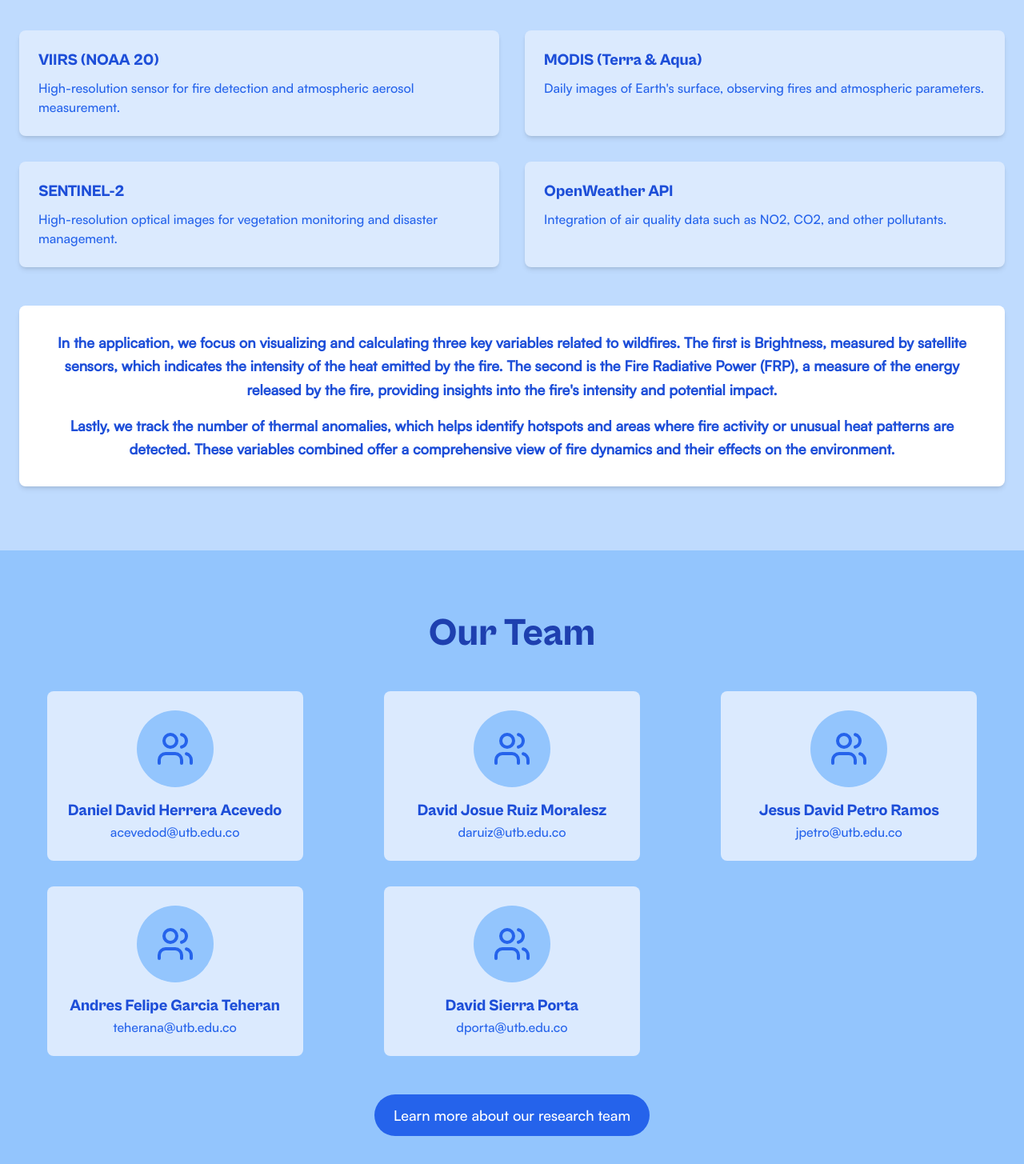
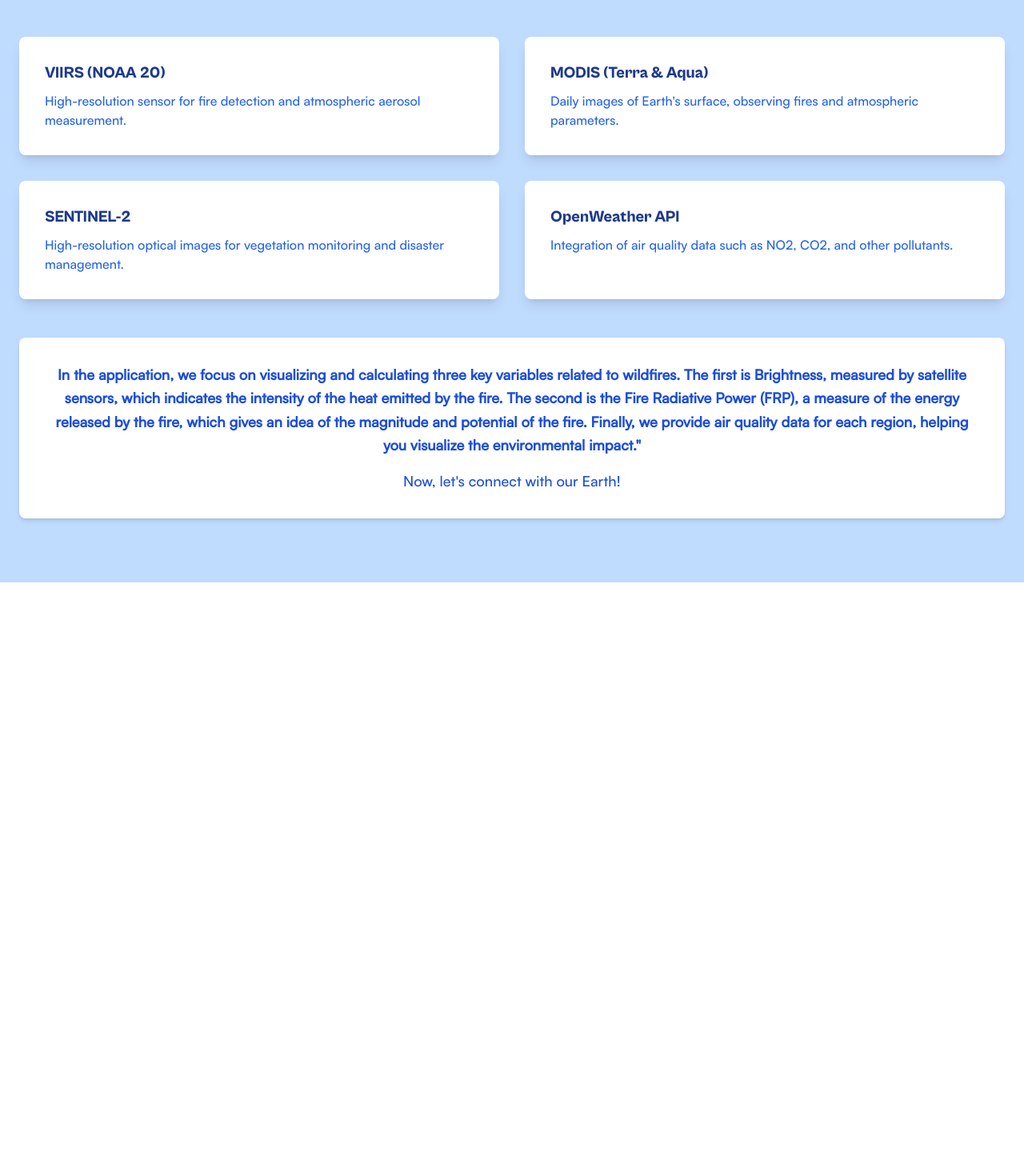
Before and after one commit to TheSkyLabTeam/Terra, a Next.js app: page / in a window 1280 px wide. Shown: the part 2018-3473 px from the top of the page at 80% size. After the commit the page ends 2746 px from the top, so only its background shows below. Built offline with nearby package versions, Linux system fonts and the light colour scheme.

Commit message:
first version patch

```diff
--- a/app/(app)/global/page.jsx
+++ b/app/(app)/global/page.jsx
@@ -14,7 +14,6 @@
   DialogTrigger,
 } from "@/components/ui/dialog"
 
-
 // Importación dinámica de componentes que dependen del navegador
 const EarthVis = dynamic(() => import("@/app/(app)/components/earthvis"), { ssr: false });
 const BarCharts = dynamic(() => import("@/components/charts/barcharts").then(mod => mod.BarCharts), { ssr: false });
@@ -29,7 +28,7 @@
   const [chartFrp, setChartFrp] = useState([]);
   const [loading, setLoading] = useState(false);
 
-  console.log(chartBright)
+  console.log(chartBright);
 
   const handleDateChange = ({ startDate, endDate }) => {
     setDateRange({ startDate, endDate });
@@ -108,14 +107,14 @@
     <div className="relative w-full h-full overflow-hidden">
       <div className='absolute z-10 bottom-6 left-2 hidden md:block'>
         <h1 className='text-xl font-cabinet text-woodsmoke-100'>Select a country and a date to get started</h1>
-        <p className='text-md font-satoshi text-woodsmoke-200 md:max-w-[32vw]'>Select with a click the date to start the visualization and the country.
+        <p className='text-md font-satoshi text-woodsmoke-200 md:max-w-[32vw]'>
+          Select with a click the date to start the visualization and the country.
           Once a date is selected, ten consecutive days from this date will be taken into account for the analysis.
+        </p>
 
-        </p>
         <p className='text-sm italic text-woodsmoke-300 md:max-w-[32vw] mt-4'>
           Our application tracks three key wildfire variables: Brightness, which measures heat intensity, FRP (Fire Radiative Power) for energy released, and the number of thermal anomalies to detect hotspots. These provide a detailed view of fire behavior and impact.
         </p>
-
       </div>
       <div className='absolute left-2 bottom-2 z-30 bg-woodsmoke-900 rounded-full px-4 lg:hidden'>
         <Dialog className="z-30">
@@ -125,7 +124,8 @@
               <h1 className='text-xl font-cabinet text-woodsmoke-900'>Select a country and a date to get started</h1>
             </DialogHeader>
             <DialogDescription>
-            <p className='text-md font-satoshi text-woodsmoke-800 md:max-w-[32vw]'>Select with a click the date to start the visualization and the country.
+              <p className='text-md font-satoshi text-woodsmoke-800 md:max-w-[32vw]'>
+                Select with a click the date to start the visualization and the country.
                 Once a date is selected, ten consecutive days from this date will be taken into account for the analysis.
               </p>
               <p className='text-sm italic text-woodsmoke-400 md:max-w-[32vw] mt-4'>
@@ -177,7 +177,7 @@
                   </div>
                 </div>
                 <div className="flex justify-center items-center w-full h-fit rounded-lg">
-                  <BarCharts data={chartData} title={'Termal anomalies by date'}/>
+                  <BarCharts data={chartData} title={'Thermal anomalies by date'}/>
                 </div>
                 {/* Gráfica del promedio de bright_ti4 */}
                 <div className="flex justify-center items-center w-full h-fit rounded-lg mt-4">
@@ -192,10 +192,6 @@
           )}
         </div>
       </div>
-
-      <div className="absolute top-14 left-2 md:bottom-2 md:right-2 w-[50vw] md:w-[30vw] z-9">
-        <DatePicker onDateChange={handleDateChange} />
-      </div>
     </div>
   );
 };
--- a/app/layout.jsx
+++ b/app/layout.jsx
@@ -14,8 +14,8 @@
 })
 
 export const metadata = {
-  title: "Create Next App",
-  description: "Generated by create next app",
+  title: "Earth Connect: Uniting Data and Insight for a Sustainable Future",
+  description: "Explore global wildfire data, visualize trends, and gain insights to protect our planet with Earth Connect. Stay informed and make a difference in environmental conservation.",
 };
 
 export default function RootLayout({ children }) {
--- a/app/page.jsx
+++ b/app/page.jsx
@@ -168,114 +168,46 @@
             className="bg-white p-8 rounded-lg shadow-md text-blue-700 font-satoshi text-lg leading-relaxed text-center"
           >
             <p className="mb-4 font-bold">
-              In the application, we focus on visualizing and calculating three key variables related to wildfires. The first is Brightness, measured by satellite sensors, which indicates the intensity of the heat emitted by the fire. The second is the Fire Radiative Power (FRP), a measure of the energy released by the fire, providing insights into the fire's intensity and potential impact.
+              In the application, we focus on visualizing and calculating three key variables related to wildfires. The first is Brightness, measured by satellite sensors, which indicates the intensity of the heat emitted by the fire. The second is the Fire Radiative Power (FRP), a measure of the energy released by the fire, which gives an idea of the magnitude and potential of the fire. Finally, we provide air quality data for each region, helping you visualize the environmental impact."
             </p>
-            <p className="font-bold">
-              Lastly, we track the number of thermal anomalies, which helps identify hotspots and areas where fire activity or unusual heat patterns are detected. These variables combined offer a comprehensive view of fire dynamics and their effects on the environment.
-            </p>
+            <p>Now, let's connect with our Earth!</p>
           </motion.div>
         </div>
       </section>
-
-        <section id="team" className="py-20 bg-blue-300">
-          <div className="container mx-auto px-6">
-            <h2 className="font-cabinet text-4xl md:text-5xl font-bold text-center text-blue-800 mb-12">Our Team</h2>
-            <div className="grid grid-cols-1 md:grid-cols-2 lg:grid-cols-3 gap-8 justify-items-center">
-              <TeamMember
-                name="Daniel David Herrera Acevedo"
-                role={<a href="https://github.com/daniherreraa" target="_blank" rel="noopener noreferrer">acevedod@utb.edu.co</a>}
-              />
-              <TeamMember
-                name="David Josue Ruiz Moralesz"
-                role={<a href="https://github.com/David05R" target="_blank" rel="noopener noreferrer">daruiz@utb.edu.co</a>}
-              />
-              <TeamMember
-                name="Jesus David Petro Ramos"
-                role={<a href="https://github.com/JesusPetro" target="_blank" rel="noopener noreferrer">jpetro@utb.edu.co</a>}
-              />
-              <TeamMember
-                name="Andres Felipe Garcia Teheran"
-                role={<a href="https://github.com/AndresGarcia-15" target="_blank" rel="noopener noreferrer">teherana@utb.edu.co</a>}
-              />
-              <TeamMember
-                name="David Sierra Porta"
-                role={<a href="https://github.com/sierraporta" target="_blank" rel="noopener noreferrer">dporta@utb.edu.co</a>}
-              />
-            </div>
-            <motion.div
-              className="text-center mt-12"
-              initial={{ opacity: 0, y: 20 }}
-              animate={{ opacity: 1, y: 0 }}
-              transition={{ duration: 0.5 }}
-            >
-              <Link
-                href="https://www.utb.edu.co/investigacion/apoyo-a-la-investigacion/semilleros-de-investigacion/semillero-astronomia-ciencia-de-datos/"
-                className="font-satoshi text-lg bg-blue-600 text-white px-6 py-3 rounded-full hover:bg-blue-700 transition-colors duration-200 inline-block"
-                target="_blank"
-                rel="noopener noreferrer"
-              >
-                Learn more about our research team
-              </Link>
-            </motion.div>
-          </div>
-        </section>
       </main>
-
-      <footer className="bg-blue-800 text-blue-100 py-8">
-        <div className="container mx-auto px-6 text-center">
-          <p className="font-satoshi mb-4">&copy; 2024 EarthConnect | Developed by the Astronomy and Data Science Research Group at UTB</p>
-          <div className="flex justify-center space-x-4">
-            <Link href="#" className="hover:text-blue-300 transition-colors duration-200">Terms</Link>
-            <Link href="#" className="hover:text-blue-300 transition-colors duration-200">Privacy</Link>
-            <Link href="#" className="hover:text-blue-300 transition-colors duration-200">Contact</Link>
-          </div>
-        </div>
-      </footer>
     </div>
   )
 }
 
 function FeatureCard({ icon, title, description }) {
   return (
-    <div className="bg-blue-100 p-6 rounded-lg shadow-md hover:shadow-lg transition-shadow duration-200">
-      <div className="mb-4">
+    <motion.div
+      className="bg-white p-8 rounded-lg shadow-lg hover:shadow-2xl transition-shadow duration-200"
+      initial={{ opacity: 0, y: 20 }}
+      whileInView={{ opacity: 1, y: 0 }}
+      viewport={{ once: true }}
+      transition={{ duration: 0.4 }}
+    >
+      <div className="flex items-center mb-4">
         {icon}
+        <h3 className="font-cabinet text-2xl text-blue-900 font-bold ml-4">{title}</h3>
       </div>
-      <h3 className="font-cabinet text-xl font-bold text-blue-700 mb-2">{title}</h3>
       <p className="font-satoshi text-blue-600">{description}</p>
-    </div>
+    </motion.div>
   )
 }
 
 function SatelliteInfo({ name, description }) {
   return (
     <motion.div
-      className="bg-blue-100 p-6 rounded-lg shadow-md"
-      whileHover={{ scale: 1.03 }}
-      transition={{ type: "spring", stiffness: 300 }}
+      className="bg-white p-8 rounded-lg shadow-lg hover:shadow-2xl transition-shadow duration-200"
+      initial={{ opacity: 0, y: 20 }}
+      whileInView={{ opacity: 1, y: 0 }}
+      viewport={{ once: true }}
+      transition={{ duration: 0.4 }}
     >
-      <h3 className="font-cabinet text-xl font-bold text-blue-700 mb-2">{name}</h3>
+      <h4 className="font-cabinet text-xl text-blue-900 font-bold mb-2">{name}</h4>
       <p className="font-satoshi text-blue-600">{description}</p>
     </motion.div>
   )
 }
-
-function TeamMember({ name, role }) {
-  return (
-    <motion.div
-      className="bg-blue-100 p-6 rounded-lg text-center w-full max-w-xs"
-      whileHover={{ scale: 1.05 }}
-      transition={{ type: "spring", stiffness: 300 }}
-    >
-      <motion.div
-        className="w-24 h-24 bg-blue-300 rounded-full mx-auto mb-4 flex items-center justify-center"
-        whileHover={{ rotate: 360 }}
-        transition={{ duration: 0.5 }}
-      >
-        <Users className="w-12 h-12 text-blue-600" />
-      </motion.div>
-      <h3 className="font-cabinet text-xl font-bold text-blue-700">{name}</h3>
-      <p className="font-satoshi text-blue-600">{role}</p>
-    </motion.div>
-  )
-}
```
Lines whose indentation alone changed are shown as unchanged.
